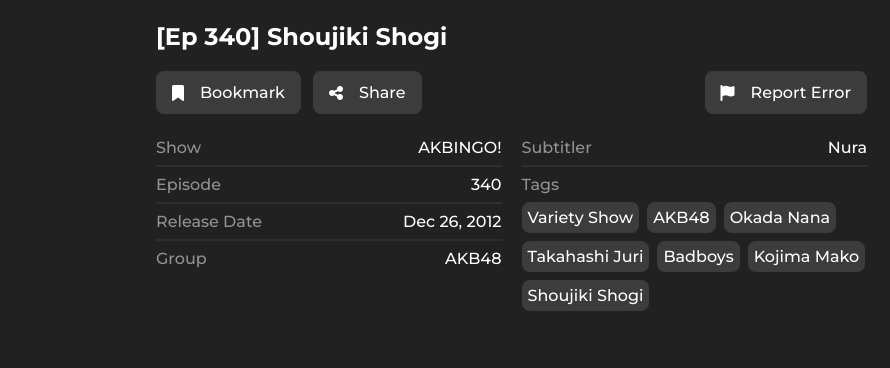
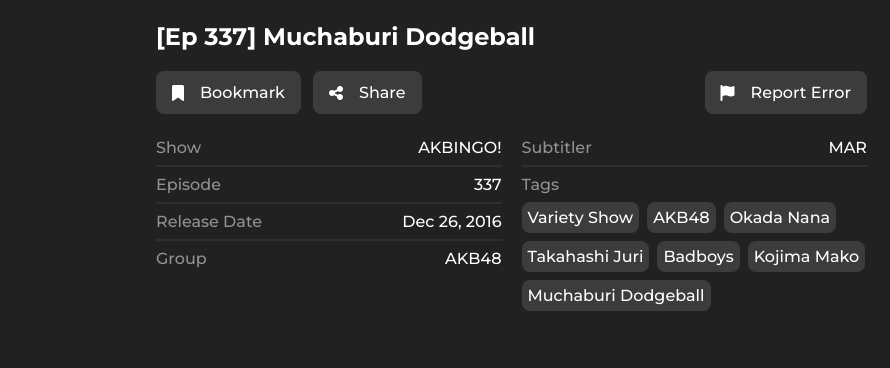
Before and after one commit to HalDaiva/senbatsu-prototype, a plain HTML site: page index.html in a window 1280 px wide. Shown: the part 730-1098 px from the top of the page, 0-890 px from the left. Drawn offline with Linux system fonts and the light colour scheme; grey boxes are pictures that could not be loaded; a web font is replaced by a local one.

Commit message:
Update index.html

```diff
--- a/index.html
+++ b/index.html
@@ -31,10 +31,10 @@
     </div>
 </div>
 <div class="content">
-    <iframe width="560" height="315" src="//ok.ru/videoembed/891629603361?nochat=1&autoplay=0" frameborder="0" allow="autoplay" allowfullscreen></iframe>
+    <iframe width="560" height="315" src="//ok.ru/videoembed/890583976481?nochat=1&autoplay=0" frameborder="0" allow="autoplay" allowfullscreen></iframe>
     <div class="video-after-container">
         <div class="video-after-left">
-            <div class="title">[Ep 340] Shoujiki Shogi</div>
+            <div class="title">[Ep 337] Muchaburi Dodgeball</div>
             <div class="video-buttons">
                 <div class="video-buttons-left">
                     <button class="button"><i class="fa-solid fa-bookmark"></i>Bookmark</button>
@@ -48,14 +48,14 @@
                 <div class="video-details-left">
                     <div class="video-details-information"><span class="grey-text">Show</span><span>AKBINGO!</span></div>
                     <hr>
-                    <div class="video-details-information"><span class="grey-text">Episode</span><span>340</span></div>
+                    <div class="video-details-information"><span class="grey-text">Episode</span><span>337</span></div>
                     <hr>
-                    <div class="video-details-information"><span class="grey-text">Release Date</span><span>Dec 26, 2012</span></div>
+                    <div class="video-details-information"><span class="grey-text">Release Date</span><span>Dec 26, 2016</span></div>
                     <hr>
                     <div class="video-details-information"><span class="grey-text">Group</span><span>AKB48</span></div>
                 </div>
                 <div class="video-details-right">
-                    <div class="video-details-information"><span class="grey-text">Subtitler</span><span>Nura</span></div>
+                    <div class="video-details-information"><span class="grey-text">Subtitler</span><span>MAR</span></div>
                     <hr>
                     <div class="video-details-information"><span class="grey-text">Tags</span></div>
                     <div class="video-details-tags">
@@ -65,7 +65,7 @@
                         <span>Takahashi Juri</span>
                         <span>Badboys</span>
                         <span>Kojima Mako</span>
-                        <span>Shoujiki Shogi</span>
+                        <span>Muchaburi Dodgeball</span>
                     </div>
                 </div>
             </div>
```
